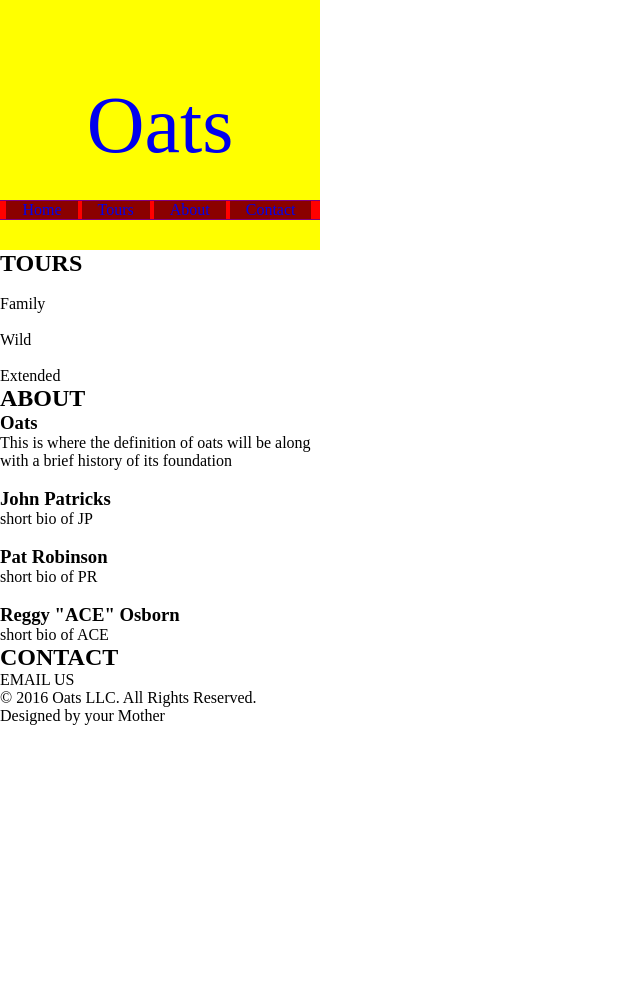
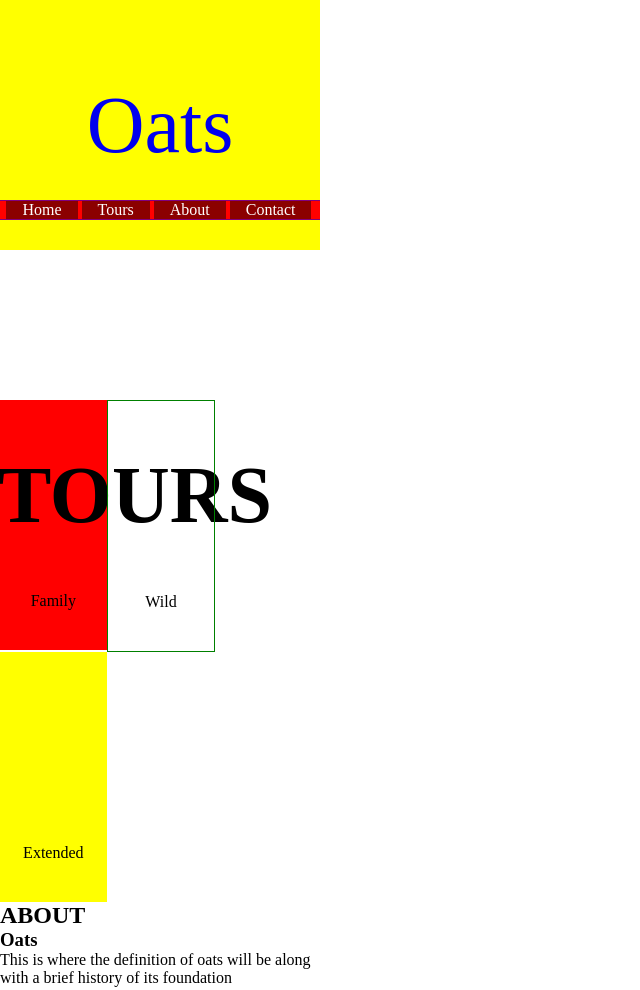
Before and after one commit to CL0VR/siteone, a plain HTML site: page index.html in a window 1280 px wide. Shown: the top 990 px of the page, without its empty margins (0-640 px from the left). Before the commit the page ends 800 px from the top, so only its background shows below. Drawn offline with Linux system fonts and the light colour scheme.

Commit message:
first section

```diff
--- a/css/master.css
+++ b/css/master.css
@@ -5,7 +5,7 @@ body, body * {
 }
 
 #main {
-  width: 320px;
+  max-width: 320px;
 }
 
 /***********************
@@ -54,6 +54,7 @@ nav a:last-child {
 nav a{
   padding: 5%;
   background-color: darkred;
+  color: white;
 }
 
 
@@ -61,9 +62,47 @@ nav a{
 TOURS SECTION
 ***********************/
 
+.tours {
+  margin-top: 150px;
+  overflow: hidden;
+  position: relative;
+}
 
+.tours h1 {
+  font-size: 5em;
+  position: absolute;
+  left: -2%;
+  top: 50px;
+  float: left;
+}
 
+.tours div {
+  min-height: 250px;
+  width: 33.3333%;
+  float: left;
+  text-align: center;
+  position: relative;
+}
 
+.tours div p {
+  position: absolute;
+  left: 50%;
+  bottom: 15%;
+  transform: translate(-50%, -15%);
+}
+
+.family {
+  background-color: red;
+}
+
+.wild {
+  /*background-color: green;*/
+  border: .095em solid green
+}
+
+.extended {
+  background-color: yellow;
+}
 
 
 /***********************
--- a/index.html
+++ b/index.html
@@ -18,8 +18,8 @@
       </header>
 
       <section class="tours">
-        <h1 id="tourism">TOURS</h1>
         <div class="family">
+          <h1 id="tourism">TOURS</h1>
           <img src="" alt="" />
           <p>Family</p>
         </div>
@@ -34,8 +34,8 @@
       </section>
 
       <section class="about">
-        <h1 id="aboutism">ABOUT</h1>
         <div class="oats">
+          <h1 id="aboutism">ABOUT</h1>
           <h3>Oats</h3>
           <p>
             This is where the definition of oats will be along with a brief history of its foundation
@@ -65,8 +65,8 @@
       </section>
 
       <section class="contact">
-        <h1 id="contactism">CONTACT</h1>
         <div class="email">
+          <h1 id="contactism">CONTACT</h1>
           <p>EMAIL US</p>
         </div>
       </section>
```
